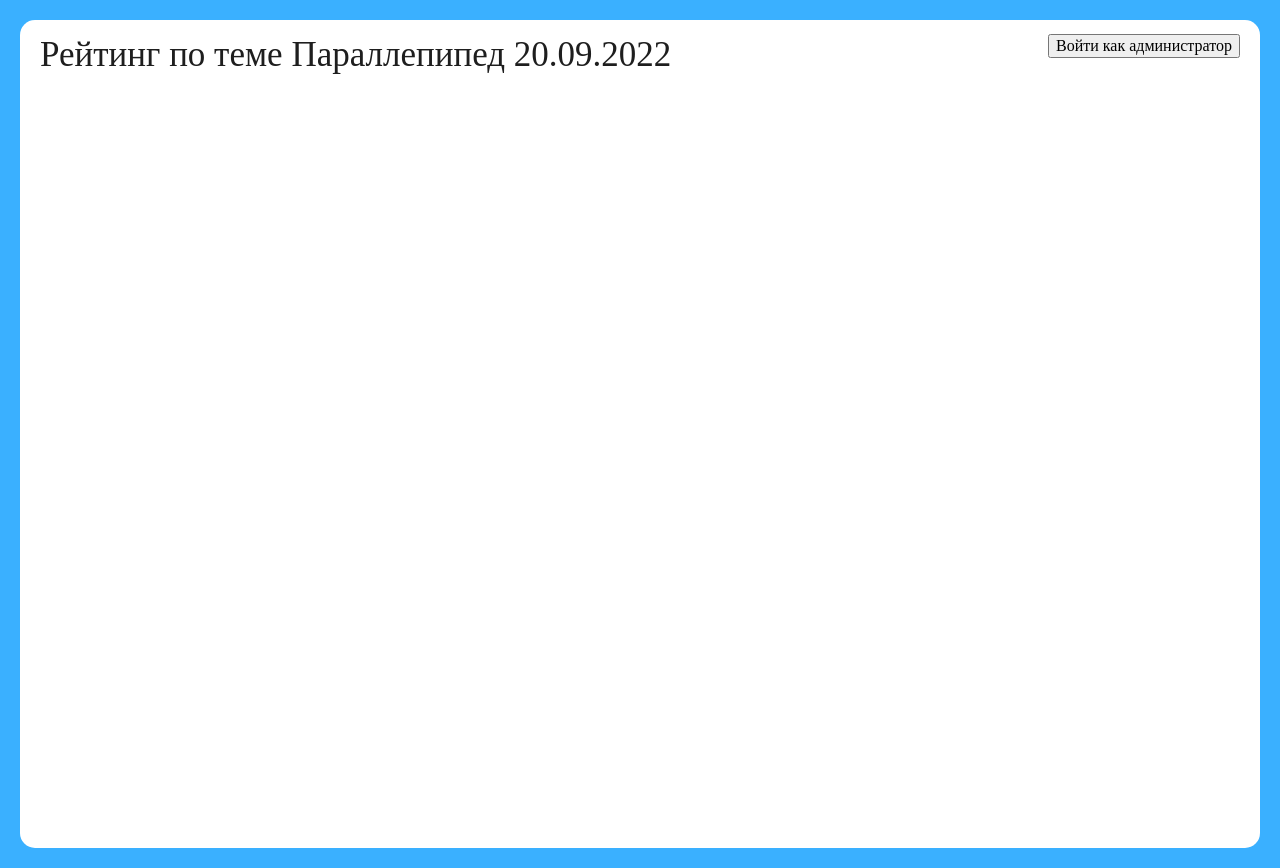
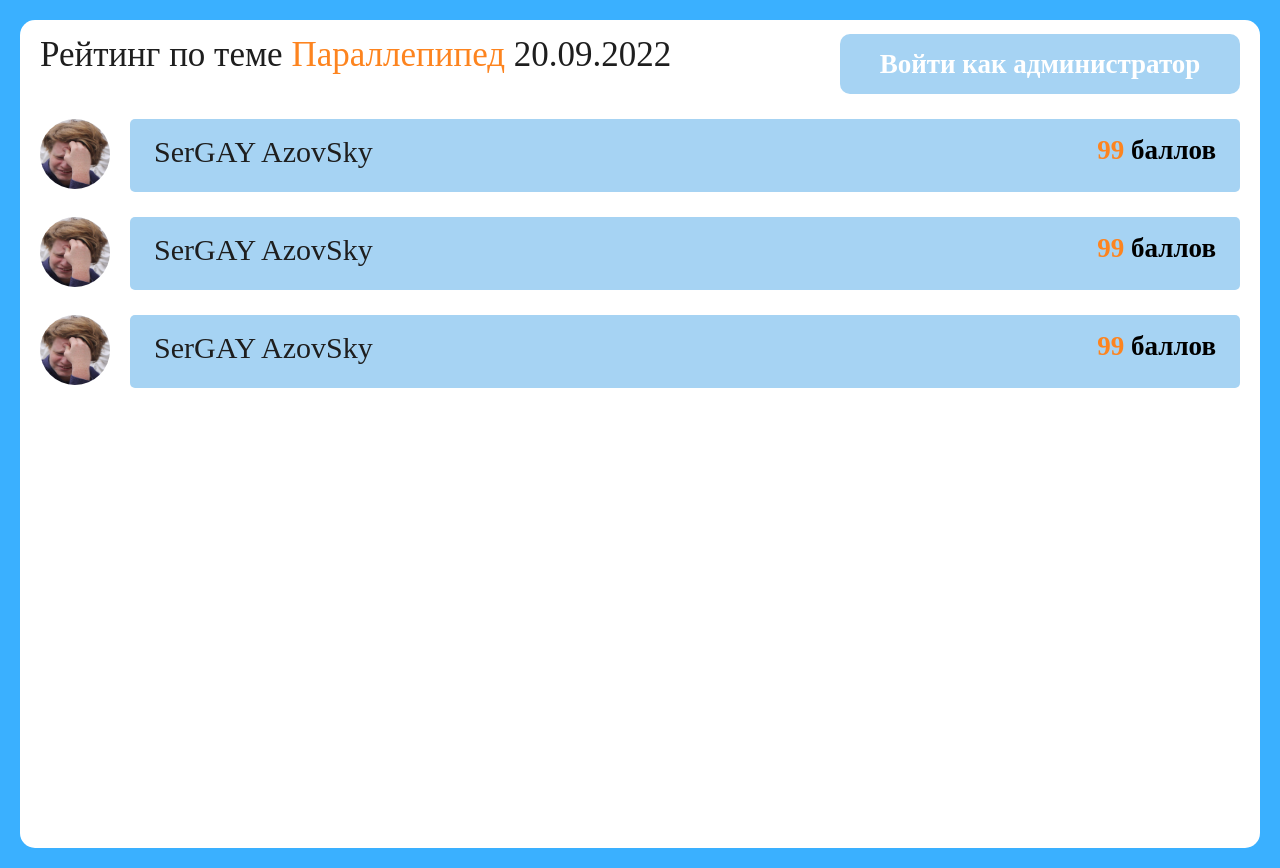
Before and after one commit to Dopio/Leaderboard, a React (Create React App) app: page / in a window 1280 px wide. Built offline with nearby package versions, Linux system fonts and the light colour scheme.

Commit message:
Main page is done

```diff
--- /dev/null
+++ b/src/features/components/RatingTable/Header/Header.jsx
@@ -0,0 +1,17 @@
+import React from "react";
+import classes from './Header.module.css'
+
+export const Header = () => {
+  return (
+    <div className={classes.ratingTable__header}>
+      <div className={classes.header_title}>
+        Рейтинг по теме
+        <span className={classes.competition_menu}> Параллепипед </span>
+        20.09.2022
+      </div>
+      <div className={classes.header_button_wrapper}>
+        <button className={classes.header_button}>Войти как администратор</button>
+      </div>
+    </div>
+  )
+}
--- /dev/null
+++ b/src/features/components/RatingTable/Header/Header.module.css
@@ -0,0 +1,36 @@
+.ratingTable__header {
+  display: flex;
+  justify-content: space-between;
+  width: 100%;
+  height: 60px;
+  margin-bottom: 25px;
+}
+
+.header_title {
+  font-family: 'Raleway';
+  font-style: normal;
+  font-weight: 400;
+  font-size: 35px;
+  line-height: 41px;
+  color: #1E1E1E;
+}
+
+.competition_menu {
+  color: #FD841F;
+}
+
+.header_button {
+  padding: 12px 16px 12px 16px;
+  background: #A6D3F3;
+  border-radius: 10px;
+  width: 400px;
+  height: 60px;
+  font-family: 'Raleway';
+  font-style: normal;
+  font-weight: 600;
+  font-size: 27px;
+  line-height: 32px;
+  text-align: center;
+  color: #FFFFFF;
+  border: none;
+}
--- a/src/features/components/RatingTable/RatingTable.jsx
+++ b/src/features/components/RatingTable/RatingTable.jsx
@@ -1,19 +1,15 @@
 import React from "react";
+import { Header } from "./Header/Header";
 import classes from './RatingTable.module.css'
+import { Student } from "./Student/Student";
 
 export const RatingTable = () => {
     return (
         <div className={classes.ratingTable__wrapper}>
-            <div className={classes.ratingTable__header}>
-                <div className={classes.header_title}>
-                    Рейтинг по теме
-                    <span className={classes.competition_menu}> Параллепипед </span>
-                    20.09.2022
-                </div>
-                <div className={classes.header_button}>
-                    <button>Войти как администратор</button>
-                </div>
-            </div>
+            <Header />
+            <Student />
+            <Student />
+            <Student />
         </div>
     )
 }
--- a/src/features/components/RatingTable/RatingTable.module.css
+++ b/src/features/components/RatingTable/RatingTable.module.css
@@ -1,19 +1,3 @@
 .ratingTable__wrapper {
     height: 800px;
 }
-
-.ratingTable__header {
-    display: flex;
-    justify-content: space-between;
-    width: 100%;
-    height: 60px;
-}
-
-.header_title {
-    font-family: 'Raleway';
-    font-style: normal;
-    font-weight: 400;
-    font-size: 35px;
-    line-height: 41px;
-    color: #1E1E1E;
-}
--- /dev/null
+++ b/src/features/components/RatingTable/Student/Student.jsx
@@ -0,0 +1,21 @@
+import React from "react";
+import classes from './Student.module.css'
+import serGay from '../../../../img/sergay.jpg'
+
+export const Student = () => {
+  return (
+    <div className={classes.student__wrapper}>
+      <div className={classes.student__avatar}>
+        <img src={serGay} alt="avatar" className={classes.avatar} />
+      </div>
+      <div className={classes.student__rating}>
+        <div className={classes.student__name}>
+          SerGAY AzovSky
+        </div>
+        <div className={classes.student__points}>
+        <span className={classes.points}>99 </span> баллов
+        </div>
+      </div>
+    </div>
+  )
+}
--- /dev/null
+++ b/src/features/components/RatingTable/Student/Student.module.css
@@ -0,0 +1,43 @@
+.student__wrapper {
+  display: flex;
+  width: 100%;
+  margin-bottom: 25px;
+}
+
+.student__rating {
+  display: flex;
+  justify-content: space-between;
+  background: #A6D3F3;
+  width: 100%;
+  padding: 15px 24px 15px 24px;
+  border-radius: 5px;
+}
+
+.avatar {
+  width: 70px;
+  height: 70px;
+  border-radius: 50%;
+  margin-right: 20px;
+}
+
+.student__name {
+  font-family: 'Raleway';
+  font-style: normal;
+  font-weight: 400;
+  font-size: 30px;
+  line-height: 35px;
+  color: #1E1E1E;
+
+}
+
+.student__points {
+  font-family: 'Raleway';
+  font-style: normal;
+  font-weight: 600;
+  font-size: 27px;
+  line-height: 32px;
+}
+
+.points {
+  color: #FD841F;
+}
```
Also changed, not shown: src/img/sergay.jpg (added).
